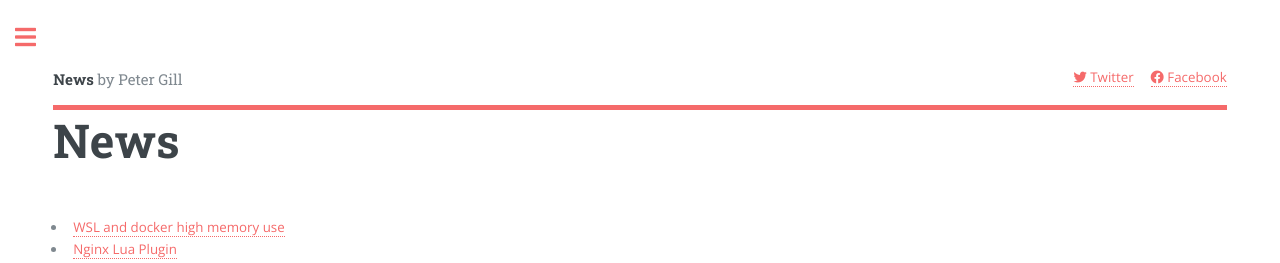
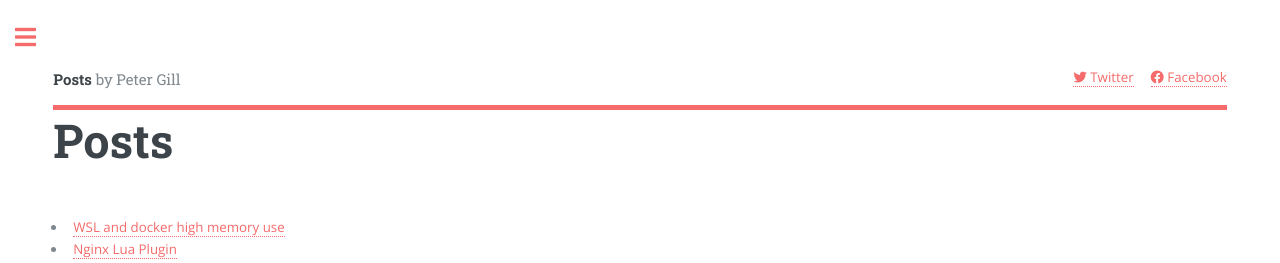
Before and after one commit to majorsilence/Dev, a Jekyll site: the page built from news/index.html, in a window 1280 px wide and 900 px high. Shown: the top 263 px of the window. Built offline with Jekyll 4.4.1, drawn with Linux system fonts in a browser that asks for light colours; the list of posts is cut into pages by our own code.

Commit message:
rename news to posts

```diff
--- a/_includes/menu.html
+++ b/_includes/menu.html
@@ -10,7 +10,7 @@
         </li>
         <li>
             <a href="{{site.baseurl}}/news">
-                <i aria-hidden="true"></i> News
+                <i aria-hidden="true"></i> Posts
             </a>
         </li>
         <li>
--- a/news/index.html
+++ b/news/index.html
@@ -1,6 +1,6 @@
 ---
 layout: base
-title: News
+title: Posts
 navgroup: news
 ---
 <div class="row">
```
